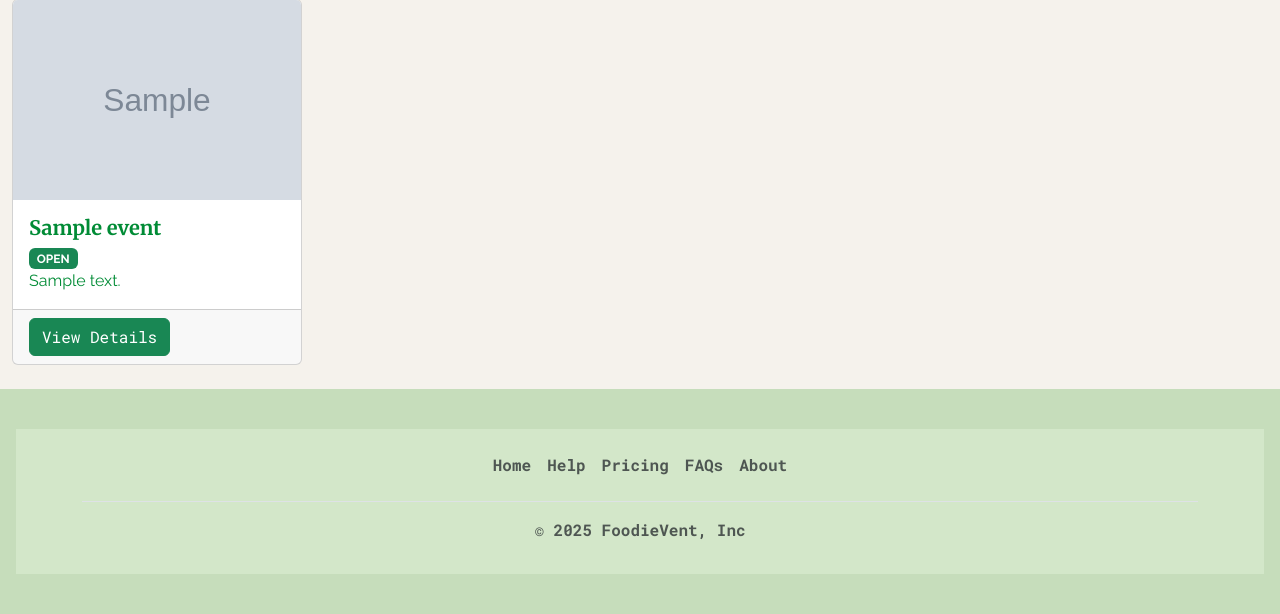
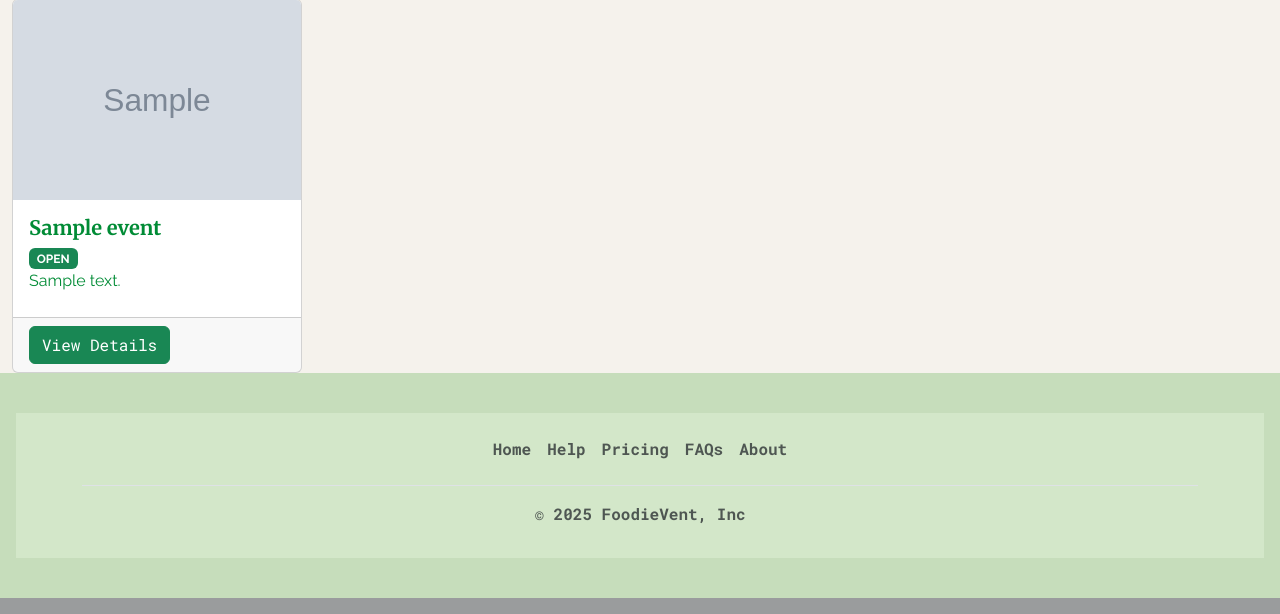
Before and after one commit to RennyMatis2000/Fully-Developed-Web-Application-Solution-Event-Management-System, a Flask app: page / in a window 1280 px wide. Shown: the part 1067-1681 px from the top of the page. Run offline with Flask 3, Linux system fonts and the light colour scheme; tables that the repository leaves empty hold one stand-in row (values such as "Sample post"); grey boxes marked "Sample" are stand-in pictures; some libraries are stand-ins or nearby versions.

Commit message:
Edited formatting of cards.
Edited formatting of cards for index.html and userbookinghistory.html.

```diff
--- a/a2_starter_code/a2_group11/website/templates/index.html
+++ b/a2_starter_code/a2_group11/website/templates/index.html
@@ -91,8 +91,8 @@
 
     <div class="row">
       {% for event in events %}
-      <div class="col-12 col-sm-6 col-md-4 col-lg-3 mb-4">
-        <div class="card w-100">
+      <div class="col-12 col-sm-6 col-md-4 col-lg-3 mb-2">
+        <div class="card w-100 h-100">
           <img class="card-img-top" src="{{ event.image }}" alt="event picture">
           <div class="card-body">
             <h5 class="card-title">{{ event.title }}</h5>
--- a/a2_starter_code/a2_group11/website/templates/userbookinghistory.html
+++ b/a2_starter_code/a2_group11/website/templates/userbookinghistory.html
@@ -29,8 +29,8 @@
 
   <div class="row">
     {% for order in orders %}
-    <div class="col-12 col-sm-6 col-md-4 col-lg-3 mb-4">
-      <div class="card w-100">
+    <div class="col-12 col-sm-6 col-md-4 col-lg-3 mb-2">
+      <div class="card w-100 h-100">
         <img class="card-img-top" src="{{ order.event.image }}" alt="event picture">
         <div class="card-body">
           <h5 class="card-title">{{ order.event.title }}</h5>
```
